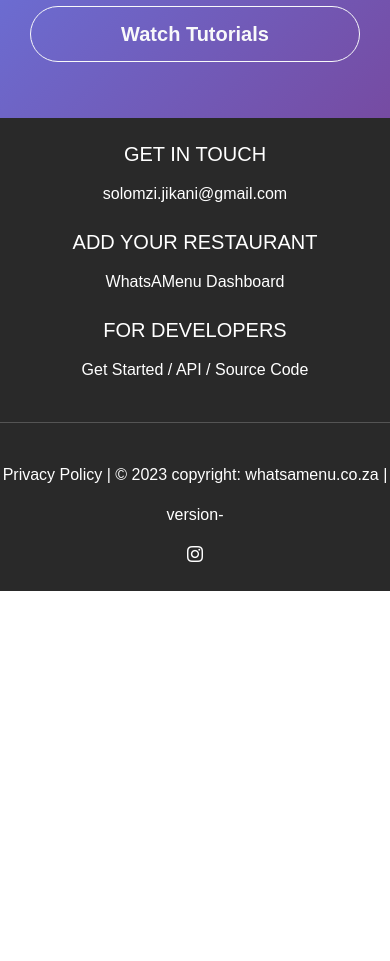
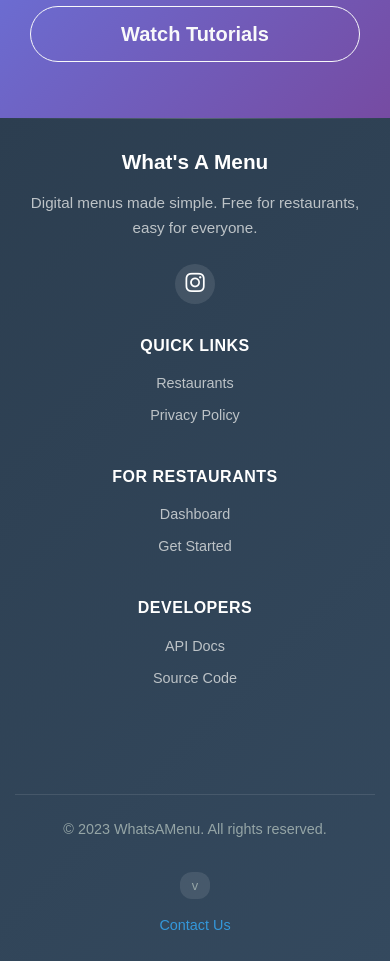
Before and after one commit to wiredmartian/whatsamenu-website, a Vue app: page / in a window 390 px wide. Shown: the part 4461-5422 px from the top of the page. Before the commit the page ends 5052 px from the top, so only its background shows below. Built offline with nearby package versions, Linux system fonts and the light colour scheme; no server answers.

Commit message:
Revamp Footer component with enhanced layout, brand section, quick links, and responsive design improvements

```diff
--- a/src/components/ui/Footer.vue
+++ b/src/components/ui/Footer.vue
@@ -1,58 +1,77 @@
 <template>
-    <!-- Footer -->
-    <footer class="font-small pt-4 bg-dark">
-        <div class="container text-center text-md-left">
-            <div class="row">
-                <div class="col-md-4">
-                    <h5 class="text-uppercase text-center">Get In Touch</h5>
-                    <ul class="list-unstyled text-center">
-                        <li>
-                            <a href="mailto:solomzi@whatsamenu.co.za">solomzi.jikani@gmail.com</a>
-                        </li>
+    <footer class="footer">
+        <div class="container">
+            <!-- Main Footer Content -->
+            <div class="footer-content">
+                <div class="row g-4">
+                    <!-- Brand Section -->
+                    <div class="col-lg-4 col-md-6">
+                        <div class="footer-brand">
+                            <h4 class="brand-title">What's A Menu</h4>
+                            <p class="brand-description">
+                                Digital menus made simple. Free for restaurants, easy for everyone.
+                            </p>
+                            <div class="social-links">
+                                <a href="https://www.instagram.com/whatsamenu/" target="_blank" class="social-link">
+                                    <i class="bi bi-instagram"></i>
+                                </a>
+                            </div>
+                        </div>
+                    </div>
+
+                    <!-- Quick Links -->
+                    <div class="col-lg-2 col-md-6">
+                        <div class="footer-section">
+                            <h6 class="footer-title">Quick Links</h6>
+                            <ul class="footer-links">
+                                <li><router-link to="/restaurants">Restaurants</router-link></li>
+                                <li><router-link to="/privacy-policy">Privacy Policy</router-link></li>
                             </ul>
                         </div>
+                    </div>
 
-                <div class="col-md-4">
-                    <h5 class="text-uppercase text-center">
-                        Add Your Restaurant
-                    </h5>
-                    <ul class="list-unstyled text-center">
-                        <li>
-                            <a target="_blank" href="https://dashboard.whatsamenu.co.za">WhatsAMenu Dashboard</a>
-                        </li>
+                    <!-- For Restaurants -->
+                    <div class="col-lg-3 col-md-6">
+                        <div class="footer-section">
+                            <h6 class="footer-title">For Restaurants</h6>
+                            <ul class="footer-links">
+                                <li><a href="https://dashboard.whatsamenu.co.za" target="_blank">Dashboard</a></li>
+                                <li><a href="https://dashboard.whatsamenu.co.za" target="_blank">Get Started</a></li>
                             </ul>
                         </div>
+                    </div>
 
-                <div class="col-md-4">
-                    <h5 class="text-uppercase text-center">For Developers</h5>
-                    <ul class="list-unstyled text-center">
-                        <li>
-                            <a href="https://dashboard.whatsamenu.co.za" target="_blank">Get Started</a>
-                            /
-                            <a href="https://github.com/wiredmartian/whatsamenu-api-doc" target="_blank">API</a>
-                            /
-                            <a href="https://github.com/wiredmartian/whatsamenu-website" target="_blank">
-                                Source Code
-                            </a>
-                        </li>
+                    <!-- Developers -->
+                    <div class="col-lg-3 col-md-6">
+                        <div class="footer-section">
+                            <h6 class="footer-title">Developers</h6>
+                            <ul class="footer-links">
+                                <li><a href="https://github.com/wiredmartian/whatsamenu-api-doc" target="_blank">API Docs</a></li>
+                                <li><a href="https://github.com/wiredmartian/whatsamenu-website" target="_blank">Source Code</a></li>
                             </ul>
                         </div>
                     </div>
                 </div>
-        <!-- Footer Links -->
-        <hr class="clearfix w-100" />
-        <!-- Copyright -->
-        <div class="footer-copyright text-center py-3">
-            <routerLink to="/privacy-policy">Privacy Policy </routerLink> | ©
-            {{ year }} copyright: <a href="/"> whatsamenu.co.za</a> |
-            version-{{ version }} <br />
-            <a href="https://www.instagram.com/whatsamenu/" target="_blank">
-                <i class="bi bi-instagram fa-2x"></i>
+            </div>
+
+            <!-- Footer Bottom -->
+            <div class="footer-bottom">
+                <div class="row align-items-center">
+                    <div class="col-md-6">
+                        <p class="copyright">© {{ year }} WhatsAMenu. All rights reserved.</p>
+                    </div>
+                    <div class="col-md-6">
+                        <div class="footer-meta">
+                            <span class="version">v{{ version }}</span>
+                            <a href="mailto:solomzi@whatsamenu.co.za" class="contact-link">
+                                Contact Us
                             </a>
                         </div>
-        <!-- Copyright -->
+                    </div>
+                </div>
+            </div>
+        </div>
     </footer>
-    <!-- Footer -->
 </template>
 
 <script lang="ts">
@@ -68,25 +87,210 @@ export default {
 </script>
 
 <style scoped>
-footer {
-    bottom: 0;
-    width: 100%;
-    line-height: 40px;
-    text-align: center;
+.footer {
+    background: linear-gradient(135deg, #2c3e50 0%, #34495e 100%);
+    color: #ffffff;
+    padding: 4rem 0 0;
     margin-top: auto;
+    position: relative;
+    overflow: hidden;
+}
+
+.footer::before {
+    content: '';
+    position: absolute;
+    top: 0;
+    left: 0;
+    right: 0;
+    height: 1px;
+    background: linear-gradient(90deg, transparent, rgba(255, 255, 255, 0.2), transparent);
+}
+
+.footer-content {
+    padding-bottom: 2rem;
+}
+
+/* Brand Section */
+.footer-brand {
+    margin-bottom: 2rem;
+}
+
+.brand-title {
+    font-size: 1.5rem;
+    font-weight: 700;
+    margin-bottom: 1rem;
     color: #ffffff;
 }
 
-footer hr {
-    border-top: 1px solid rgba(255, 255, 255, 0.2);
+.brand-description {
+    color: #bdc3c7;
+    font-size: 0.95rem;
+    line-height: 1.6;
+    margin-bottom: 1.5rem;
 }
 
-footer p,
-footer a {
-    color: #ffffff;
+/* Social Links */
+.social-links {
+    display: flex;
+    gap: 1rem;
 }
 
-footer a:hover {
+.social-link {
+    display: inline-flex;
+    align-items: center;
+    justify-content: center;
+    width: 40px;
+    height: 40px;
+    background: rgba(255, 255, 255, 0.1);
+    border-radius: 50%;
+    color: #ffffff;
+    text-decoration: none;
+    transition: all 0.3s ease;
+}
+
+.social-link:hover {
+    background: #3498db;
+    color: #ffffff;
+    transform: translateY(-2px);
+}
+
+.social-link i {
+    font-size: 1.2rem;
+}
+
+/* Footer Sections */
+.footer-section {
+    margin-bottom: 2rem;
+}
+
+.footer-title {
+    font-size: 1rem;
+    font-weight: 600;
+    margin-bottom: 1rem;
+    color: #ffffff;
+    text-transform: uppercase;
+    letter-spacing: 0.5px;
+}
+
+.footer-links {
+    list-style: none;
+    padding: 0;
+    margin: 0;
+}
+
+.footer-links li {
+    margin-bottom: 0.5rem;
+}
+
+.footer-links a {
+    color: #bdc3c7;
+    text-decoration: none;
+    font-size: 0.9rem;
+    transition: all 0.3s ease;
+    display: inline-block;
+}
+
+.footer-links a:hover {
+    color: #3498db;
+    transform: translateX(5px);
+}
+
+/* Footer Bottom */
+.footer-bottom {
+    border-top: 1px solid rgba(255, 255, 255, 0.1);
+    padding: 1.5rem 0;
+    margin-top: 2rem;
+}
+
+.copyright {
+    margin: 0;
+    color: #95a5a6;
+    font-size: 0.9rem;
+}
+
+.footer-meta {
+    display: flex;
+    align-items: center;
+    justify-content: flex-end;
+    gap: 1.5rem;
+}
+
+.version {
+    color: #95a5a6;
+    font-size: 0.8rem;
+    background: rgba(255, 255, 255, 0.1);
+    padding: 0.25rem 0.75rem;
+    border-radius: 12px;
+}
+
+.contact-link {
+    color: #3498db;
+    text-decoration: none;
+    font-size: 0.9rem;
+    font-weight: 500;
+    transition: all 0.3s ease;
+}
+
+.contact-link:hover {
+    color: #ffffff;
     text-decoration: underline;
 }
+
+/* Responsive Design */
+@media (max-width: 768px) {
+    .footer {
+        padding: 3rem 0 0;
+    }
+
+    .footer-content {
+        text-align: center;
+    }
+
+    .footer-section {
+        margin-bottom: 2.5rem;
+    }
+
+    .social-links {
+        justify-content: center;
+    }
+
+    .footer-bottom {
+        text-align: center;
+    }
+
+    .footer-meta {
+        justify-content: center;
+        margin-top: 1rem;
+    }
+
+    .copyright {
+        margin-bottom: 1rem;
+    }
+}
+
+@media (max-width: 576px) {
+    .footer {
+        padding: 2rem 0 0;
+    }
+
+    .brand-title {
+        font-size: 1.3rem;
+    }
+
+    .footer-meta {
+        flex-direction: column;
+        gap: 1rem;
+    }
+}
+
+/* Smooth transitions for all links */
+.footer a {
+    transition: all 0.3s ease;
+}
+
+/* Remove default router-link styling */
+.footer a.router-link-active,
+.footer a.router-link-exact-active {
+    color: #3498db;
+}
 </style>
```
Lines whose indentation alone changed are shown as unchanged.
